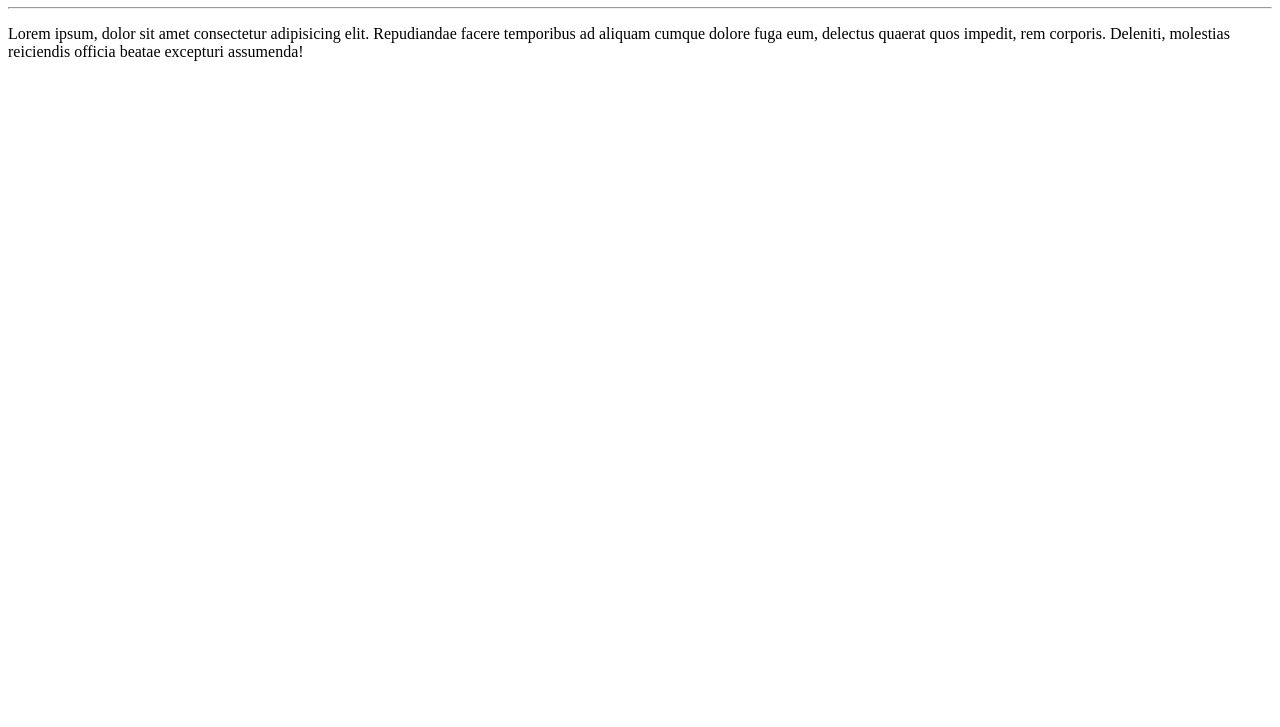
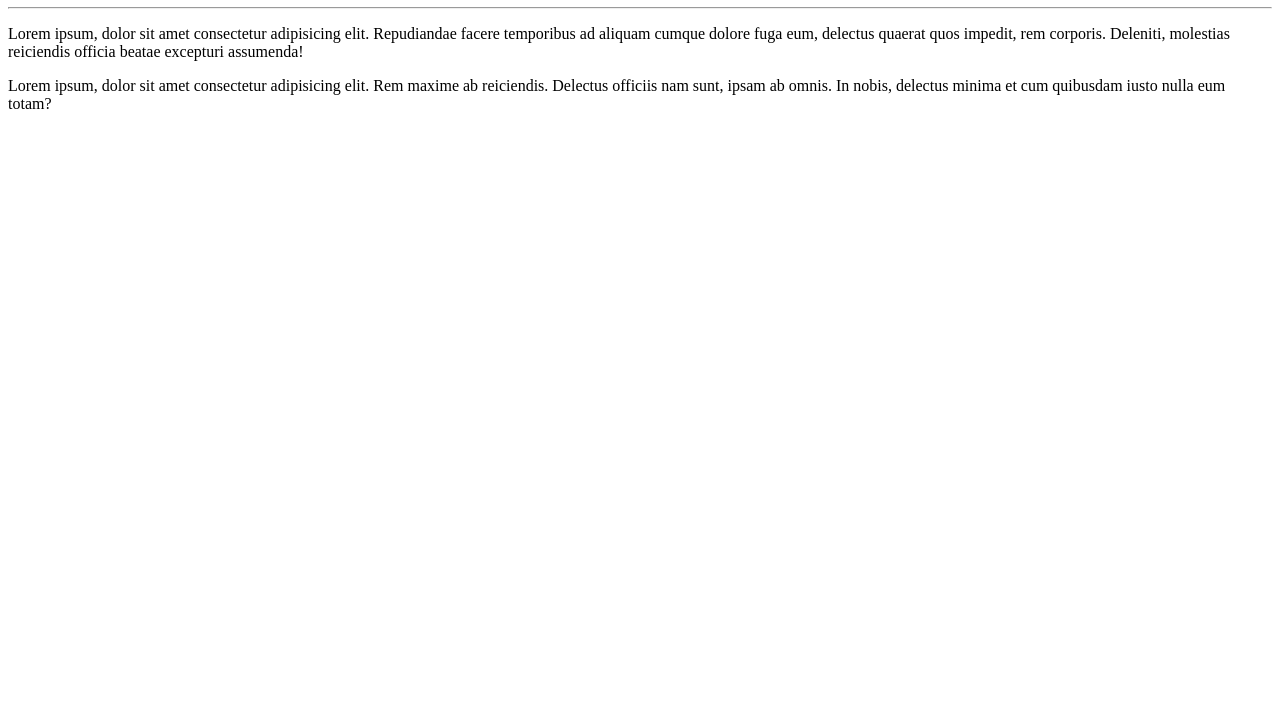
Before and after one commit to josebleandro/Ola-Mundo, a plain HTML site: page site-exemplo/index.html in a window 1280 px wide. Shown: the part 73-800 px from the top of the page. Drawn offline with Linux system fonts and the light colour scheme.

Commit message:
adicionei um parágrafo

```diff
--- a/site-exemplo/index.html
+++ b/site-exemplo/index.html
@@ -10,5 +10,6 @@
    <h1>Olá, Mundo!</h1>
    <hr>
    <p>Lorem ipsum, dolor sit amet consectetur adipisicing elit. Repudiandae facere temporibus ad aliquam cumque dolore fuga eum, delectus quaerat quos impedit, rem corporis. Deleniti, molestias reiciendis officia beatae excepturi assumenda!</p>
+   <p>Lorem ipsum, dolor sit amet consectetur adipisicing elit. Rem maxime ab reiciendis. Delectus officiis nam sunt, ipsam ab omnis. In nobis, delectus minima et cum quibusdam iusto nulla eum totam?</p>
 </body>
 </html>
```
